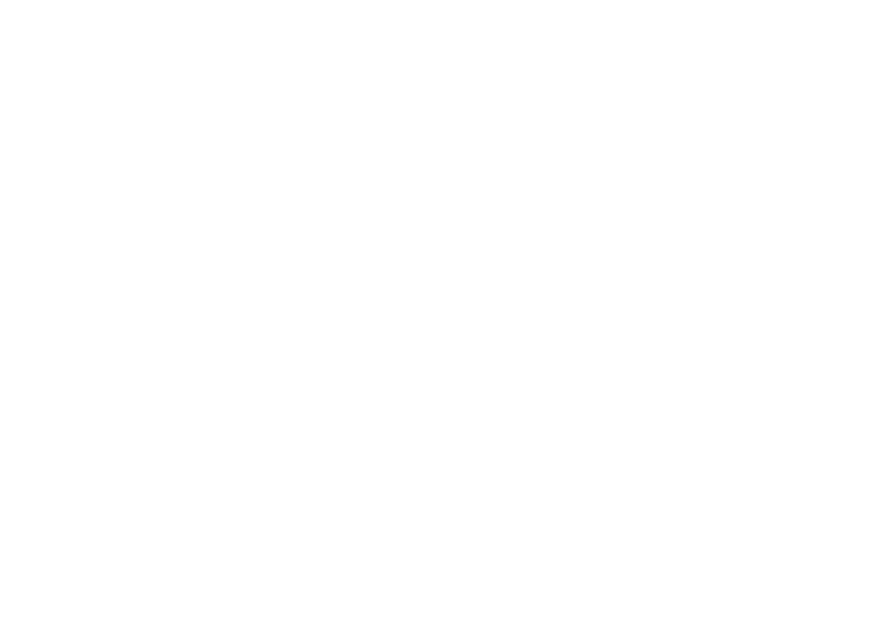
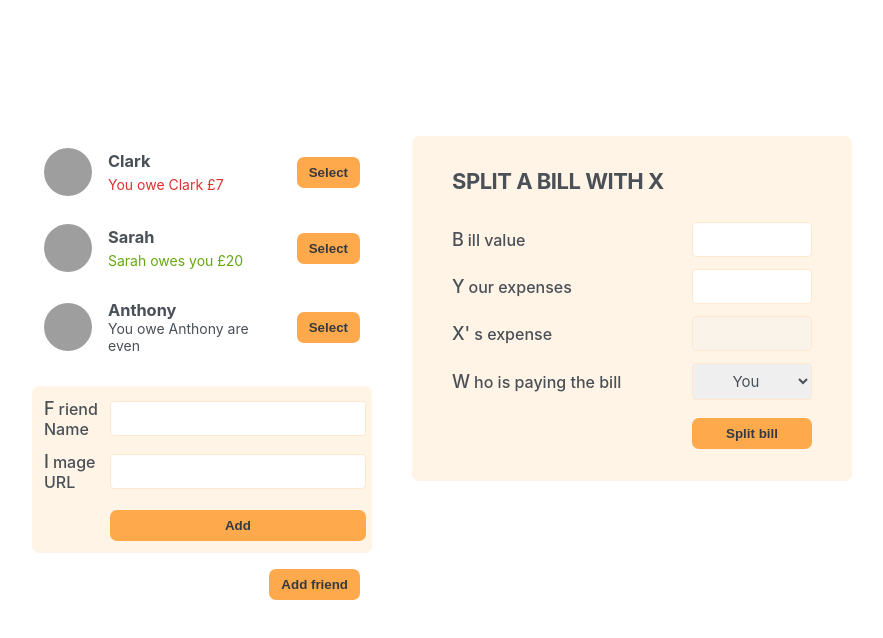
Before and after one commit to christianyarwood62/react, a React (Vite) app in the folder eat-n-split/: page / in a window 1280 px wide. Shown: the top 638 px of the page, without its empty margins (198-1081 px from the left). Built offline with nearby package versions, Linux system fonts and the light colour scheme; grey boxes are pictures that could not be loaded.

Commit message:
Add static UI

```diff
--- a/eat-n-split/src/App.jsx
+++ b/eat-n-split/src/App.jsx
@@ -21,8 +21,93 @@ const initialFriends = [
   },
 ];
 
-function App() {
-  return <></>;
+export default function App() {
+  return (
+    <div className="app">
+      <div className="sidebar">
+        <FriendsList />
+        <FormAddFriend />
+        <Button>Add friend</Button>
+      </div>
+
+      <FormSplitBill />
+    </div>
+  );
 }
 
-export default App;
+function FriendsList() {
+  const friends = initialFriends;
+
+  return (
+    <ul>
+      {friends.map((friend) => (
+        <Friend friend={friend} key={friend.id} />
+      ))}
+    </ul>
+  );
+}
+
+function Friend({ friend }) {
+  return (
+    <li>
+      <img src={friend.image} alt={friend.name} />
+      <h3>{friend.name}</h3>
+
+      {friend.balance < 0 && (
+        <p className="red">
+          You owe {friend.name} £{Math.abs(friend.balance)}
+        </p>
+      )}
+      {friend.balance > 0 && (
+        <p className="green">
+          {friend.name} owes you £{Math.abs(friend.balance)}
+        </p>
+      )}
+      {friend.balance === 0 && <p>You owe {friend.name} are even</p>}
+
+      <Button>Select</Button>
+    </li>
+  );
+}
+
+function Button({ children }) {
+  return <button className="button">{children}</button>;
+}
+function FormAddFriend() {
+  return (
+    <form className="form-add-friend">
+      <label>Friend Name</label>
+      <input type="text" />
+
+      <label>Image URL</label>
+      <input type="text" />
+
+      <Button>Add</Button>
+    </form>
+  );
+}
+
+function FormSplitBill() {
+  return (
+    <form className="form-split-bill">
+      <h2>Split a bill with X</h2>
+
+      <label>Bill value</label>
+      <input type="text" />
+
+      <label>Your expenses</label>
+      <input type="text" />
+
+      <label>X's expense</label>
+      <input type="text" disabled />
+
+      <label>Who is paying the bill</label>
+      <select>
+        <option value="user">You</option>
+        <option value="friend">X</option>
+      </select>
+
+      <Button>Split bill</Button>
+    </form>
+  );
+}
```
